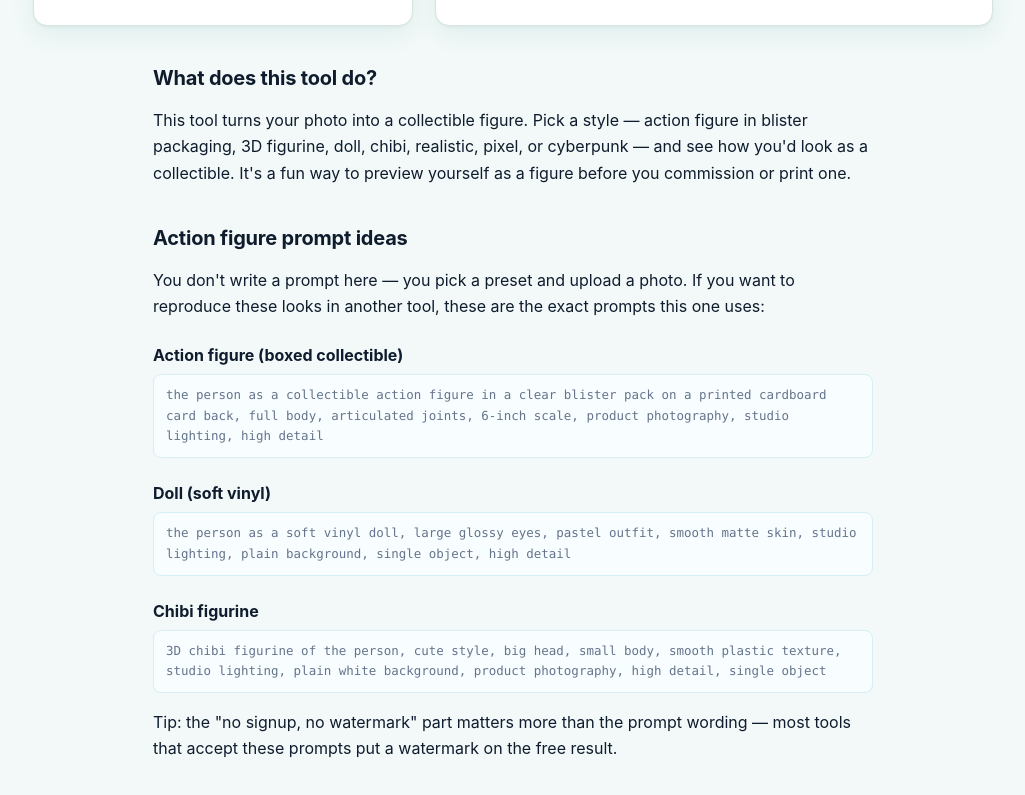
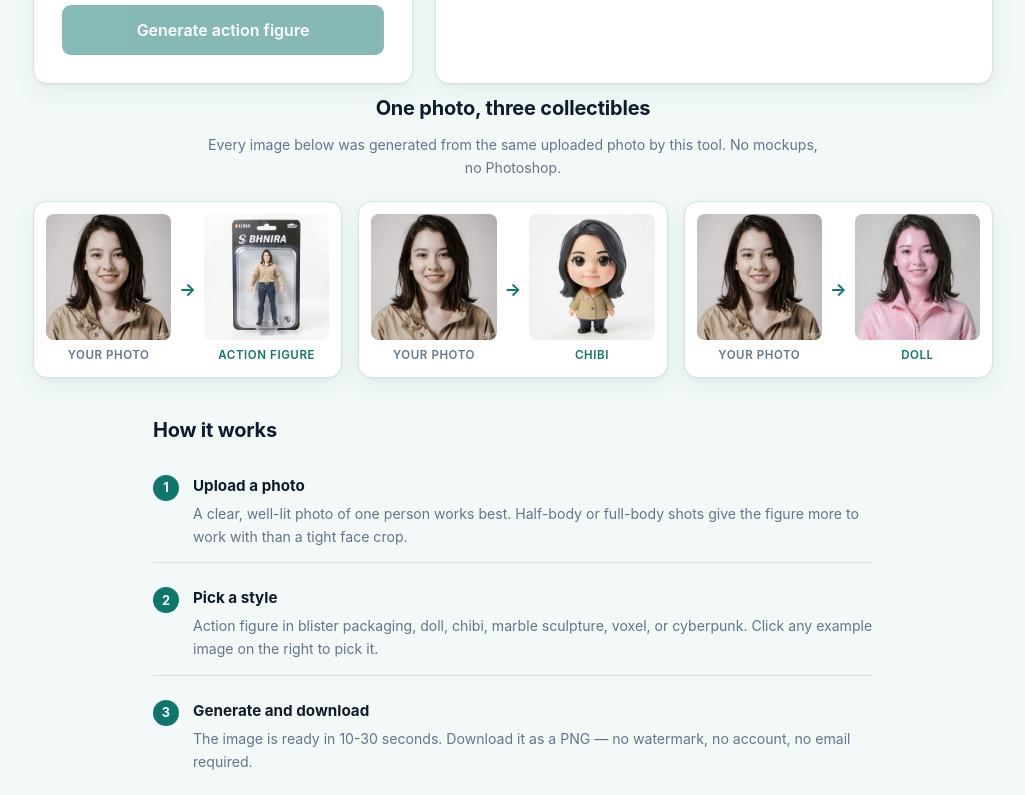
Before and after one commit to lvyafei2026-coder/ai-3d-figurine-generator, a website: page public/index.html in a window 1280 px wide. Shown: the part 922-1717 px from the top of the page, without its empty margins (127-1152 px from the left). Drawn offline with Linux system fonts and the light colour scheme.

Commit message:
Add trust badges, before/after proof section, how-it-works steps (reference: aragon.ai, actionfiguregenerator.ai)

```diff
--- a/public/css/style.css
+++ b/public/css/style.css
@@ -62,6 +62,35 @@ body { margin: 0; font-family: -apple-system, BlinkMacSystemFont, "Segoe UI", "P
 .back-btn { background: none; border: 1px solid var(--border); border-radius: 8px; padding: 8px 14px; font-size: 0.82rem; color: var(--muted); cursor: pointer; font-family: inherit; transition: color 0.15s, border-color 0.15s; }
 .back-btn:hover { color: var(--accent); border-color: var(--accent); }
 .prose { max-width: 720px; margin: 0 auto; }
+
+/* ---- 首屏信任条 ---- */
+.trust-bar { list-style: none; display: flex; flex-wrap: wrap; justify-content: center; gap: 8px; margin: 18px 0 0; padding: 0; }
+.trust-bar li { font-size: 0.76rem; font-weight: 600; color: #fff; background: rgba(255, 255, 255, 0.14); border: 1px solid rgba(255, 255, 255, 0.28); border-radius: 999px; padding: 5px 12px 5px 24px; position: relative; }
+.trust-bar li::before { content: "✓"; position: absolute; left: 9px; top: 50%; transform: translateY(-50%); font-size: 0.72rem; font-weight: 700; opacity: 0.9; }
+
+/* ---- Before/After 证明区 ---- */
+.proof { max-width: 1000px; margin: 8px auto 0; }
+.proof h2 { text-align: center; margin: 0 0 8px; }
+.proof-sub { text-align: center; color: var(--muted); font-size: 0.88rem; max-width: 620px; margin: 0 auto 22px; }
+.proof-grid { display: grid; grid-template-columns: repeat(3, 1fr); gap: 16px; }
+.proof-item { margin: 0; background: var(--card); border: 1px solid var(--border); border-radius: var(--radius); padding: 12px; box-shadow: var(--shadow); }
+.proof-pair { display: flex; align-items: center; gap: 8px; }
+.proof-cell { flex: 1; min-width: 0; text-align: center; }
+.proof-cell img { display: block; width: 100%; height: auto; aspect-ratio: 1 / 1; object-fit: cover; border-radius: 8px; background: #f1f5f5; }
+.proof-cell span { display: block; margin-top: 6px; font-size: 0.72rem; font-weight: 600; color: var(--muted); text-transform: uppercase; letter-spacing: 0.05em; }
+.proof-cell:last-child span { color: var(--accent); }
+.proof-arrow { flex-shrink: 0; color: var(--accent); font-size: 1.1rem; font-weight: 700; }
+@media (max-width: 820px) {
+  .proof-grid { grid-template-columns: 1fr; }
+}
+
+/* ---- How it works 步骤 ---- */
+.steps { list-style: none; counter-reset: none; margin: 0; padding: 0; }
+.steps li { display: flex; gap: 14px; align-items: flex-start; padding: 14px 0; border-bottom: 1px solid var(--border); }
+.steps li:last-child { border-bottom: none; }
+.steps .step-n { flex-shrink: 0; width: 26px; height: 26px; border-radius: 50%; background: var(--accent); color: #fff; font-size: 0.8rem; font-weight: 700; display: flex; align-items: center; justify-content: center; margin-top: 2px; }
+.steps h3 { margin: 0 0 4px; font-size: 0.95rem; }
+.steps p { margin: 0; font-size: 0.88rem; color: var(--muted); }
 @media (max-width: 900px) {
   .studio { grid-template-columns: 1fr; }
   .stage { min-height: 0; }
--- a/public/index.html
+++ b/public/index.html
@@ -125,6 +125,12 @@
     <div class="hero-badge" data-i18n="badge">🧸 Action figure · Figurine · Doll</div>
     <h1 data-i18n="h1">AI Action Figure &amp; 3D Figurine Generator</h1>
     <p data-i18n="subtitle">Upload a photo. Get a collectible action figure, 3D figurine or doll in seconds — free, no signup.</p>
+    <ul class="trust-bar">
+      <li data-i18n="trustSignup">No signup</li>
+      <li data-i18n="trustWatermark">No watermark</li>
+      <li data-i18n="trustFree">Free daily quota</li>
+      <li data-i18n="trustPrivate">Photos not stored</li>
+    </ul>
   </div>
 </header>
 
@@ -223,6 +229,61 @@
     </section>
   </div>
 
+  <section class="proof">
+    <h2 data-i18n="proofTitle">One photo, three collectibles</h2>
+    <p class="proof-sub" data-i18n="proofSub">Every image below was generated from the same uploaded photo by this tool. No mockups, no Photoshop.</p>
+    <div class="proof-grid">
+      <figure class="proof-item">
+        <div class="proof-pair">
+          <div class="proof-cell"><img src="/examples/sample.jpg" alt="Original uploaded portrait photo" width="640" height="640" loading="lazy"><span data-i18n="proofBefore">Your photo</span></div>
+          <div class="proof-arrow" aria-hidden="true">→</div>
+          <div class="proof-cell"><img src="/examples/actionfigure.jpg" alt="Result: the same photo as a boxed action figure" width="640" height="640" loading="lazy"><span data-i18n="presetActionFigure">Action figure</span></div>
+        </div>
+      </figure>
+      <figure class="proof-item">
+        <div class="proof-pair">
+          <div class="proof-cell"><img src="/examples/sample.jpg" alt="Original uploaded portrait photo" width="640" height="640" loading="lazy"><span data-i18n="proofBefore">Your photo</span></div>
+          <div class="proof-arrow" aria-hidden="true">→</div>
+          <div class="proof-cell"><img src="/examples/chibi.jpg" alt="Result: the same photo as a chibi figurine" width="640" height="640" loading="lazy"><span data-i18n="presetChibi">Chibi</span></div>
+        </div>
+      </figure>
+      <figure class="proof-item">
+        <div class="proof-pair">
+          <div class="proof-cell"><img src="/examples/sample.jpg" alt="Original uploaded portrait photo" width="640" height="640" loading="lazy"><span data-i18n="proofBefore">Your photo</span></div>
+          <div class="proof-arrow" aria-hidden="true">→</div>
+          <div class="proof-cell"><img src="/examples/doll.jpg" alt="Result: the same photo as a soft vinyl doll" width="640" height="640" loading="lazy"><span data-i18n="presetDoll">Doll</span></div>
+        </div>
+      </figure>
+    </div>
+  </section>
+
+  <section class="prose">
+    <h2 data-i18n="howTitle">How it works</h2>
+    <ol class="steps">
+      <li>
+        <span class="step-n">1</span>
+        <div>
+          <h3 data-i18n="how1Title">Upload a photo</h3>
+          <p data-i18n="how1Text">A clear, well-lit photo of one person works best. Half-body or full-body shots give the figure more to work with than a tight face crop.</p>
+        </div>
+      </li>
+      <li>
+        <span class="step-n">2</span>
+        <div>
+          <h3 data-i18n="how2Title">Pick a style</h3>
+          <p data-i18n="how2Text">Action figure in blister packaging, doll, chibi, marble sculpture, voxel, or cyberpunk. Click any example image on the right to pick it.</p>
+        </div>
+      </li>
+      <li>
+        <span class="step-n">3</span>
+        <div>
+          <h3 data-i18n="how3Title">Generate and download</h3>
+          <p data-i18n="how3Text">The image is ready in 10-30 seconds. Download it as a PNG — no watermark, no account, no email required.</p>
+        </div>
+      </li>
+    </ol>
+  </section>
+
   <section class="prose">
     <h2 data-i18n="whatIsTitle">What does this tool do?</h2>
     <p data-i18n="whatIsText">This tool turns your photo into a collectible figure. Pick a style — action figure in blister packaging, 3D figurine, doll, chibi, realistic, pixel, or cyberpunk — and see how you'd look as a collectible. It's a fun way to preview yourself as a figure before you commission or print one.</p>
--- a/public/locales/en.json
+++ b/public/locales/en.json
@@ -1,4 +1,18 @@
 {
+  "trustSignup": "No signup",
+  "trustWatermark": "No watermark",
+  "trustFree": "Free daily quota",
+  "trustPrivate": "Photos not stored",
+  "proofTitle": "One photo, three collectibles",
+  "proofSub": "Every image below was generated from the same uploaded photo by this tool. No mockups, no Photoshop.",
+  "proofBefore": "Your photo",
+  "howTitle": "How it works",
+  "how1Title": "Upload a photo",
+  "how1Text": "A clear, well-lit photo of one person works best. Half-body or full-body shots give the figure more to work with than a tight face crop.",
+  "how2Title": "Pick a style",
+  "how2Text": "Action figure in blister packaging, doll, chibi, marble sculpture, voxel, or cyberpunk. Click any example image on the right to pick it.",
+  "how3Title": "Generate and download",
+  "how3Text": "The image is ready in 10-30 seconds. Download it as a PNG — no watermark, no account, no email required.",
   "title": "AI 3D Figurine Generator",
   "badge": "🧸 Action figure · Figurine · Doll",
   "h1": "AI Action Figure & 3D Figurine Generator",
```
Also changed, not shown: public/locales/zh.json (+14 -0 lines), public/examples/sample.jpg (added).
